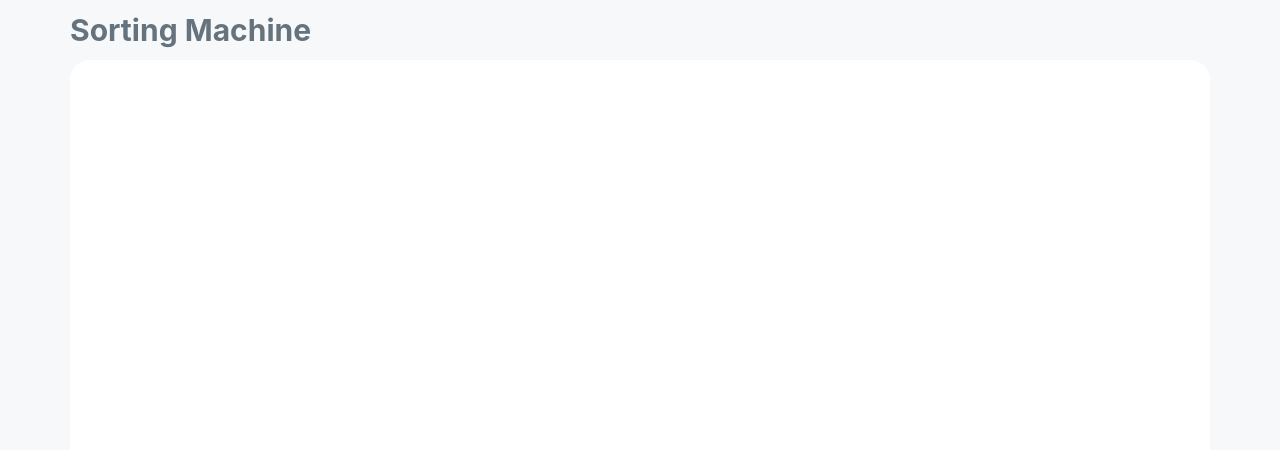
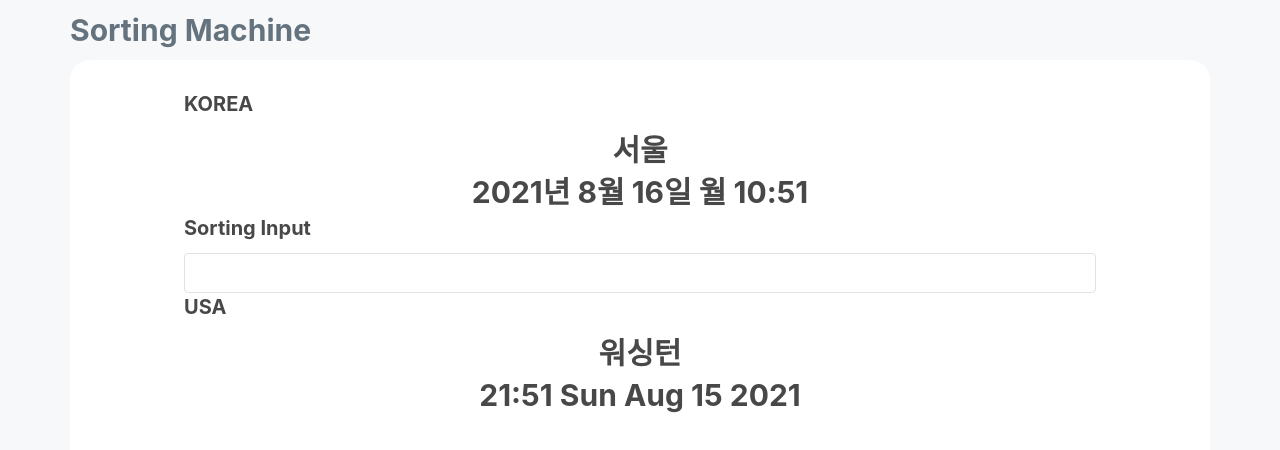
Before and after one commit to jtwjs/solarconnect-assignment2, a React (Create React App) app: page / in a window 1280 px wide. Shown: the top 450 px of the page. Built offline with nearby package versions, Linux system fonts and the light colour scheme.

Commit message:
feat: WIP

```diff
--- /dev/null
+++ b/src/Components/InputField.js
@@ -0,0 +1,37 @@
+import React from 'react';
+import styled from 'styled-components/macro';
+
+import Field from "Components/Field";
+
+export default function InputField({inputText, handleInputText}) {
+
+	return (
+		<Field title="Sorting Input">
+			<Input
+			  value={inputText}
+				onChange={handleInputText}
+			/>
+		</Field>
+	);
+};
+
+
+const Input = styled.input`
+  display: block;
+  width: 100%;
+  height: 40px;
+  border: 1px solid ${({theme}) => theme.color.border};
+  border-radius: 4px;
+  padding: 0 16px;
+  background-color: ${({theme}) => theme.color.white};
+  transition: background-color 0.2s ease-in-out;
+
+  &::placeholder {
+    color: ${({theme}) => theme.color.lightGreyA};
+  }
+
+  &:hover,
+  &:focus {
+    background-color: ${({theme}) => theme.color.background};
+  }
+`;
--- a/src/Components/Timer.js
+++ b/src/Components/Timer.js
@@ -1,7 +1,9 @@
 import React from "react";
 import styled from "styled-components/macro";
 
-export default function Timer({ kind }) {
+import Field from "Components/Field";
+
+export default function Timer({kind}) {
 	const formatDate = (date, name) => {
 		const weekKR = ["일", "월", "화", "수", "목", "금", "토"];
 		const weekUS = ["Sun", "Mon", "Tue", "Wed", "Thu", "Fri", "Sat"];
@@ -41,10 +43,12 @@ export default function Timer({ kind }) {
 	};
 
 	return (
+		<Field title={kind}>
 			<TimerContainer>
 				<PrintTimer>{kind === "KOREA" ? "서울" : "워싱턴"}</PrintTimer>
 				<PrintCountry>{printDate(kind)}</PrintCountry>
 			</TimerContainer>
+		</Field>
 	);
 }
 
--- a/src/Pages/Main/Main.js
+++ b/src/Pages/Main/Main.js
@@ -1,16 +1,35 @@
-import React from "react";
+import React, { useState, useCallback } from "react";
 import styled, { ThemeProvider, css } from 'styled-components/macro';
 
+import InputField from "Components/InputField";
 import {theme} from 'Styles/Theme';
 
 import Timer from "Components/Timer";
 
 export default function Main() {
+	const [inputText, setInputText] = useState('');
+
+	const handleInputWithNumericOnly = useCallback(e => {
+		const value = e.target.value;
+		let regex = /^[0-9\,]*$/;
+		if (!regex.test(value)) {
+			setInputText(value.slice(0, -1));
+		} else {
+			setInputText(value);
+		}
+	}, []);
+
 	return (
 		<ThemeProvider theme={theme}>
 			<StyledMain>
 				<StyledTitle>Sorting Machine</StyledTitle>
 				<StyledSection>
+					<Timer kind="KOREA"/>
+					<InputField
+						inputText={inputText}
+						handleInputText={handleInputWithNumericOnly}
+					/>
+					<Timer kind="USA"/>
 				</StyledSection>
 			</StyledMain>
 		</ThemeProvider>
```
Lines whose indentation alone changed are shown as unchanged.
